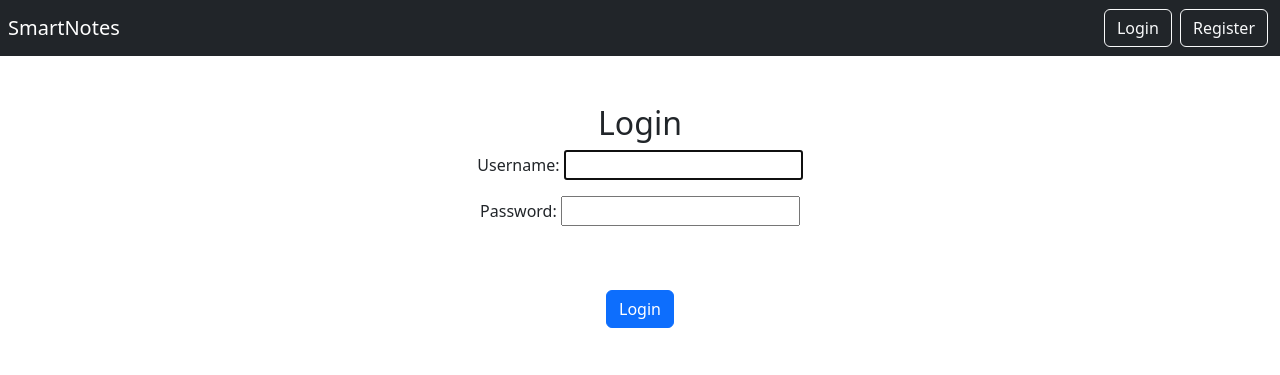
After one commit to majortank/smartnotes, a Django app: page /login in a window 1280 px wide. The commit adds this page. Shown: the top 375 px of the page. Run offline with Django 5.2, Linux system fonts and the light colour scheme.

Commit message:
Adding user authentication: Login, Logout, and Signup.

```diff
--- /dev/null
+++ b/home/templates/home/login.html
@@ -0,0 +1,17 @@
+{% extends 'base.html' %}
+
+{% block content %}
+<h2 class='form-h2'>Login</h2>
+<form method="post">
+    {% csrf_token %}
+    {{ form.as_p }}
+    <button type="submit" class='btn btn-primary my-5'>Login</button>
+</form>
+
+{% if form.errors %}
+    <div class='alert alert-danger'>
+        {{ form.errors.username.as_text}}
+        {{ form.errors.password.as_text}}
+    </div>
+{% endif %}
+{% endblock %}
--- /dev/null
+++ b/home/templates/home/logout.html
@@ -0,0 +1,6 @@
+{% extends 'base.html' %}
+
+{% block content %}
+<h2 class='form-h2'>Login</h2>
+
+{% endblock %}
--- a/home/urls.py
+++ b/home/urls.py
@@ -4,6 +4,8 @@ from . import views
 
 
 urlpatterns = [
-    path('home', views.HomeView.as_view(), name='home'),
-    path('authorized', views.AuthorizedView.as_view(), name='authorized'),
+    path('', views.HomeView.as_view(), name='home'),
+    path('login', views.LoginInterfaceView.as_view(), name='login'),
+    path('logout/', views.logout_view, name='logout'),
+    path('register', views.RegisterInterfaceView.as_view(), name='register'),
 ]
--- a/home/views.py
+++ b/home/views.py
@@ -3,7 +3,14 @@ from django.http import HttpResponse
 from datetime import datetime
 
 from django.views.generic import TemplateView
+from django.views.generic.edit import CreateView
 from django.contrib.auth.mixins import LoginRequiredMixin
+from django.contrib.auth.views import LoginView, LogoutView
+from django.contrib.auth.forms import UserCreationForm
+
+from django.shortcuts import redirect
+
+from django.contrib.auth import logout
 
 
 class HomeView(TemplateView):
@@ -15,3 +22,26 @@ class AuthorizedView(LoginRequiredMixin,TemplateView):
     template_name = 'home/authorized.html'
 
     login_url = '/admin/login/'
+
+class LoginInterfaceView(LoginView):
+    template_name = 'home/login.html'
+
+    def get(self, request, *args, **kwargs):
+        if self.request.user.is_authenticated:
+            return redirect('/smart/notes')
+        return super().get(request, *args, **kwargs)
+
+def logout_view(request):
+    logout(request)
+    return redirect('/login')
+
+
+class RegisterInterfaceView(CreateView):
+    template_name = 'home/register.html'
+    form_class = UserCreationForm
+    success_url = '/smart/notes'
+
+    def get(self, request, *args, **kwargs):
+        if self.request.user.is_authenticated:
+            return redirect('/smart/notes')
+        return super().get(request, *args, **kwargs)
--- a/notes/views.py
+++ b/notes/views.py
@@ -13,7 +13,7 @@ class NotesListView(LoginRequiredMixin, ListView):
     model = Notes
     context_object_name = 'notes'
     template_name = 'notes/notes_list.html'
-    login_url = '/admin'
+    login_url = '/login'
 
     def get_queryset(self):
         return self.request.user.notes.all()
--- a/smartnotes/settings.py
+++ b/smartnotes/settings.py
@@ -132,3 +132,5 @@ STATICFILES_DIRS = [
 # https://docs.djangoproject.com/en/5.0/ref/settings/#default-auto-field
 
 DEFAULT_AUTO_FIELD = 'django.db.models.BigAutoField'
+
+LOGIN_REDIRECT_URL = '/smart/notes'
--- a/static/templates/base.html
+++ b/static/templates/base.html
@@ -9,7 +9,24 @@
 </head>
 <body>
     <header>
-        <h1 class='base-h1 m-2'>SmartNotes</h1>
+        <nav class='navbar navbar-dark bg-dark'>
+            <a class='navbar-brand mx-2' href="{% url 'home' %}">SmartNotes</a>
+            <ul class='navbar-nav mx-2'>
+                {% if user.is_authenticated %}
+                    <li class='nav-item'>
+                        <a class='btn btn-outline-light me-1' href="{% url 'notes.list' %}">Home</a>
+                        <a class='btn btn-outline-light me-1' href="{% url 'logout' %}">Logout</a>
+                        <a class='btn btn-outline-light me-1' href="{% url 'notes.new' %}">Create Note</a>
+                    </li>
+                {% else %}
+                    <li class='nav-item'>
+                        <a class='btn btn-outline-light me-1' href="{% url 'login' %}">Login</a>
+                        <a class='btn btn-outline-light me-1' href="{% url 'register' %}">Register</a>
+                    </li>
+
+                {% endif %}
+            </ul>
+        </nav>
     </header>
     <main class='my-5 text-center container'>
         {% block content %}
```
Also changed, not shown: home/templates/home/register.html (added, +17 -0 lines), notes/forms.py (+5 -5 lines).
